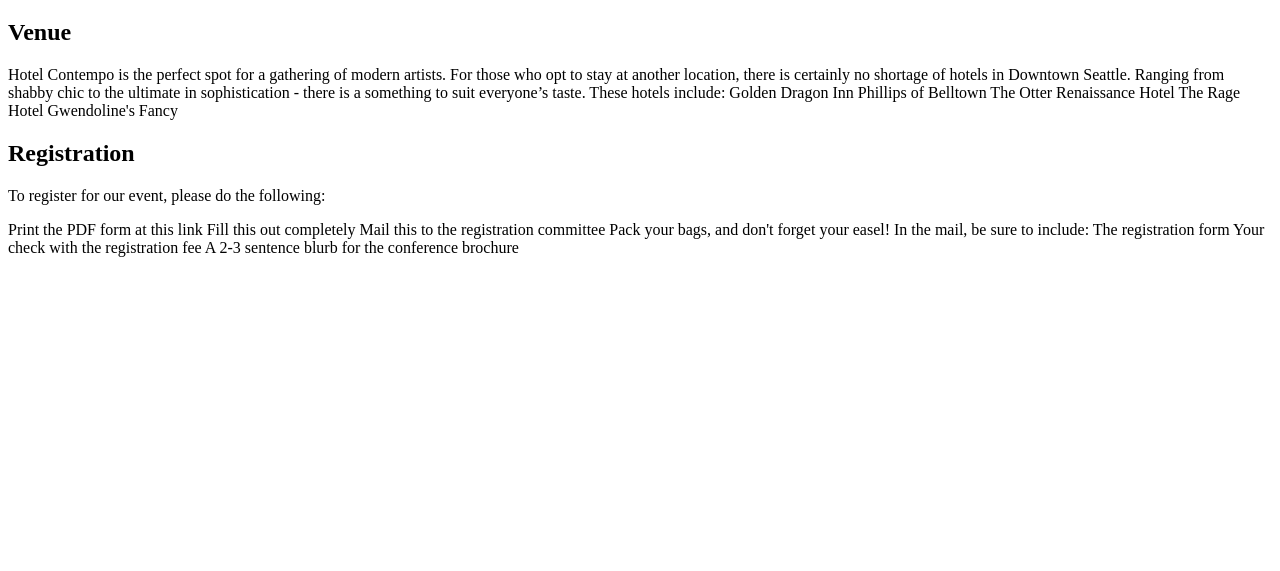
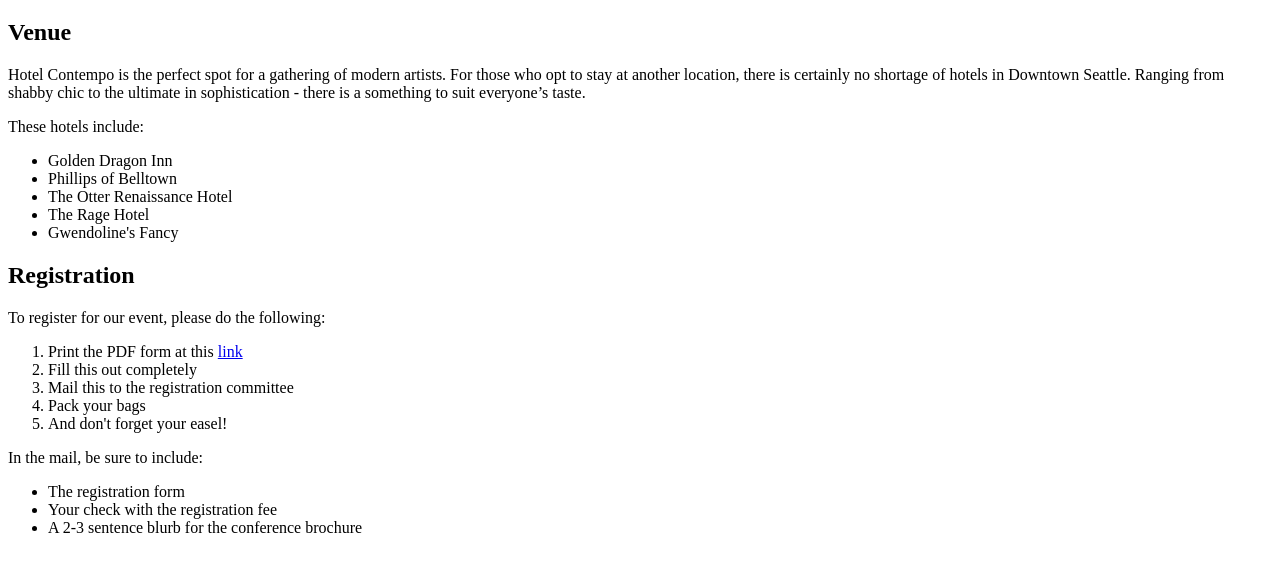
Before and after one commit to davecastaneda/practical_html, a plain HTML site: page 1-4-begin.html in a window 1280 px wide. Shown: the part 61-632 px from the top of the page. Drawn offline with Linux system fonts and the light colour scheme.

Commit message:
Updated exercise

```diff
--- a/1-4-begin.html
+++ b/1-4-begin.html
@@ -1,38 +1,48 @@
 <!DOCTYPE html>
 <html lang="en">
+
 <head>
     <meta charset="UTF-8">
     <title>Roux Academy 2012 Contemporary Art Conference (CAC)</title>
 </head>
+
 <body>
     <h1>Roux Academy 2012 Contemporary Art Conference (CAC)</h1>
 
     <h2>Venue</h2>
 
-	Hotel Contempo is the perfect spot for a gathering of modern artists. For those who opt to stay at another location, there is certainly no shortage of hotels in Downtown Seattle. Ranging from shabby chic to the ultimate in sophistication - there is a something to suit everyone’s taste.
+    <p>Hotel Contempo is the perfect spot for a gathering of modern artists. For those who opt to stay at another location, there is certainly no shortage of hotels in Downtown Seattle. Ranging from shabby chic to the ultimate in sophistication - there is
+        a something to suit everyone’s taste.</p>
 
-	These hotels include:
-
-	Golden Dragon Inn
-	Phillips of Belltown
-	The Otter Renaissance Hotel
-	The Rage Hotel
-	Gwendoline's Fancy
-
+    <p>These hotels include:</p>
+    <ul>
+        <li>Golden Dragon Inn</li>
+        <li>Phillips of Belltown</li>
+        <li>The Otter Renaissance Hotel</li>
+        <li>The Rage Hotel</li>
+        <li>Gwendoline's Fancy</li>
+    </ul>
 
     <h2>Registration</h2>
 
     <p>To register for our event, please do the following:</p>
+    <ol>
+        <li>Print the PDF form at this
+            <a href="www.link.com">link</a>
+        </li>
+        <li>Fill this out completely</li>
+        <li>Mail this to the registration committee</li>
+        <li>Pack your bags</li>
+        <li>And don't forget your easel!</li>
+    </ol>
 
-	Print the PDF form at this link
-	Fill this out completely
-	Mail this to the registration committee
-	Pack your bags, and don't forget your easel!
+    <p>In the mail, be sure to include:</p>
 
-	In the mail, be sure to include:
-	The registration form
-	Your check with the registration fee
-	A 2-3 sentence blurb for the conference brochure
+    <ul>
+        <li>The registration form</li>
+        <li>Your check with the registration fee</li>
+        <li>A 2-3 sentence blurb for the conference brochure</li>
+    </ul>
+</body>
 
-</body>
 </html>
```
Lines whose indentation alone changed are shown as unchanged.
